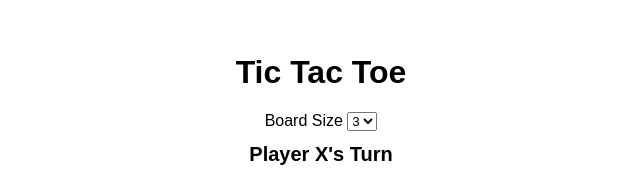
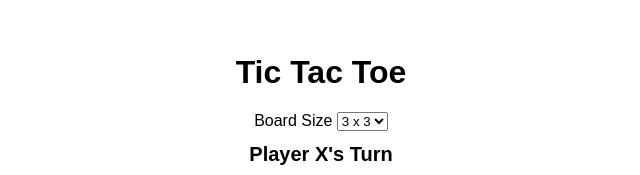
Before and after one commit to jenyeji/tic_tac_toe, a plain HTML site: page index.html in a window 1280 px wide. Shown: the part 181-356 px from the top of the page, 319-959 px from the left. Drawn offline with Linux system fonts and the light colour scheme.

Commit message:
edit board size

```diff
--- a/index.html
+++ b/index.html
@@ -70,10 +70,10 @@
       <section id="board-options">
         <label for="board-size">Board Size</label>
         <select id="board-size">
-          <option value="3" selected>3</option>
-          <option value="4">4</option>
-          <option value="5">5</option>
-          <option value="6">6</option>
+          <option value="3" selected>3 x 3</option>
+          <option value="4">4 x 4</option>
+          <option value="5">5 x 5</option>
+          <option value="6">6 x 6</option>
         </select>
       </section>
       <section id="game-status"></section>
```
